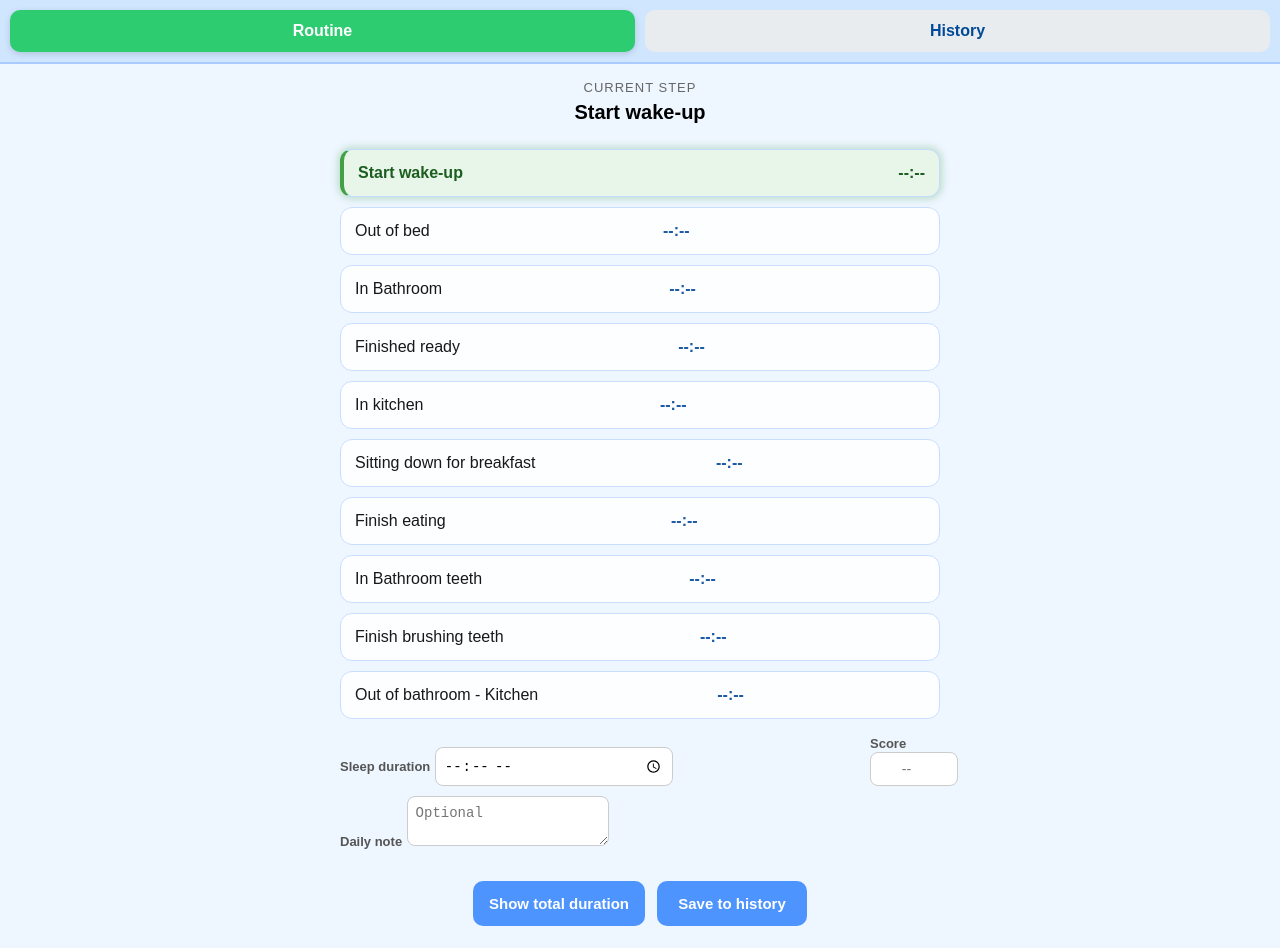
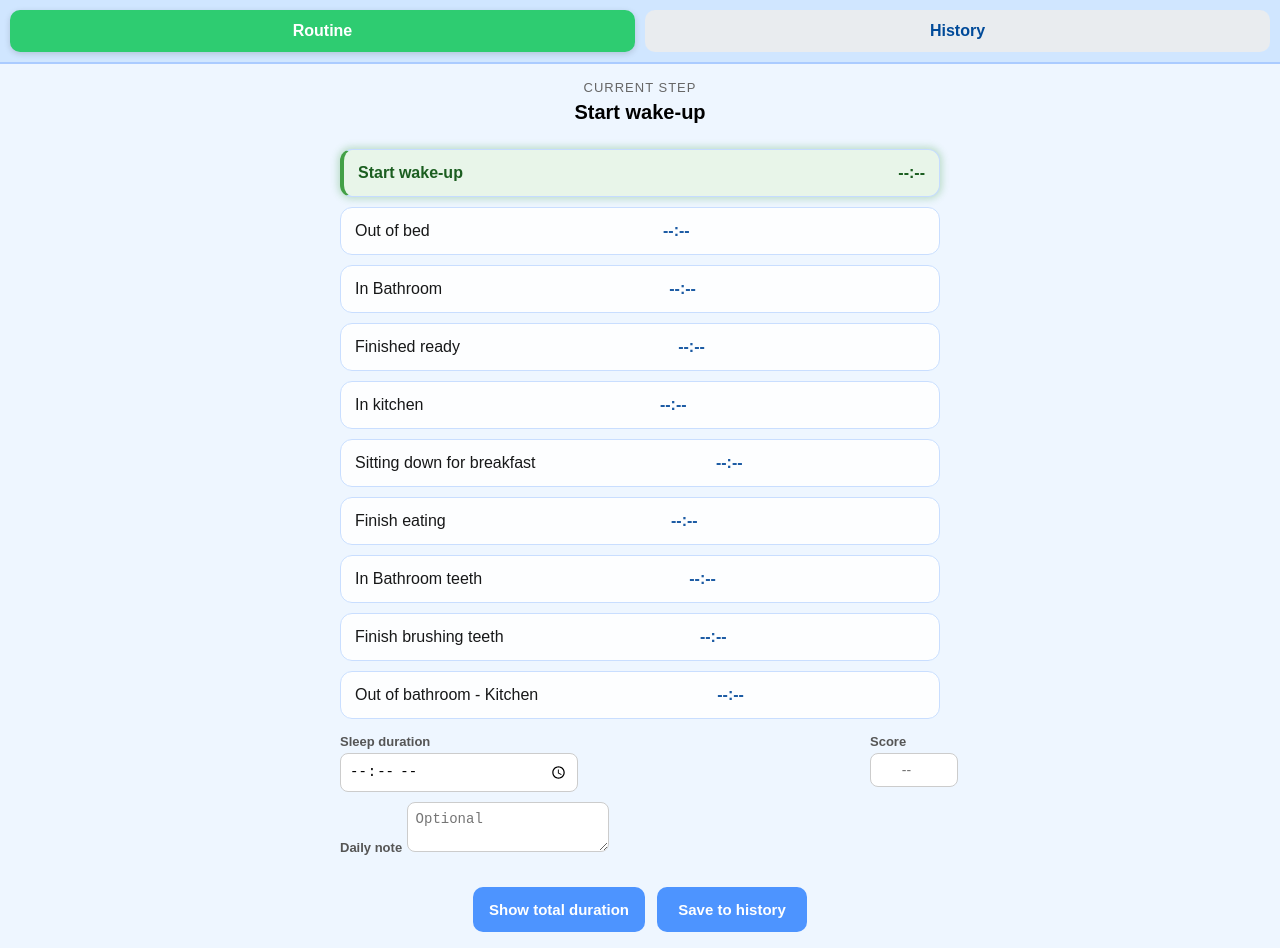
Before and after one commit to laboiteadroid/routine-app, a plain HTML site: page index.html in a window 1280 px wide. Drawn offline with Linux system fonts and the light colour scheme.

Commit message:
Update style.css

```diff
--- a/style.css
+++ b/style.css
@@ -259,3 +259,35 @@ header nav a.active {
         border-bottom: 1px solid #ccc;
     }
 }
+/* Sleep row */
+.sleep-row {
+    display: flex;
+    gap: 8px;
+    align-items: flex-start;   /* 🔑 aligne les blocs par le haut */
+}
+
+/* Colonnes */
+.sleep-duration,
+.sleep-score {
+    display: flex;
+    flex-direction: column;   /* 🔑 label AU-DESSUS du champ */
+}
+
+/* Sleep duration */
+.sleep-duration {
+    flex: 1;
+}
+
+.sleep-duration input[type="time"] {
+    width: 100%;
+    max-width: 220px;
+}
+
+/* Sleep score */
+.sleep-score {
+    width: 70px;
+}
+
+.sleep-score input {
+    text-align: center;
+}
```
